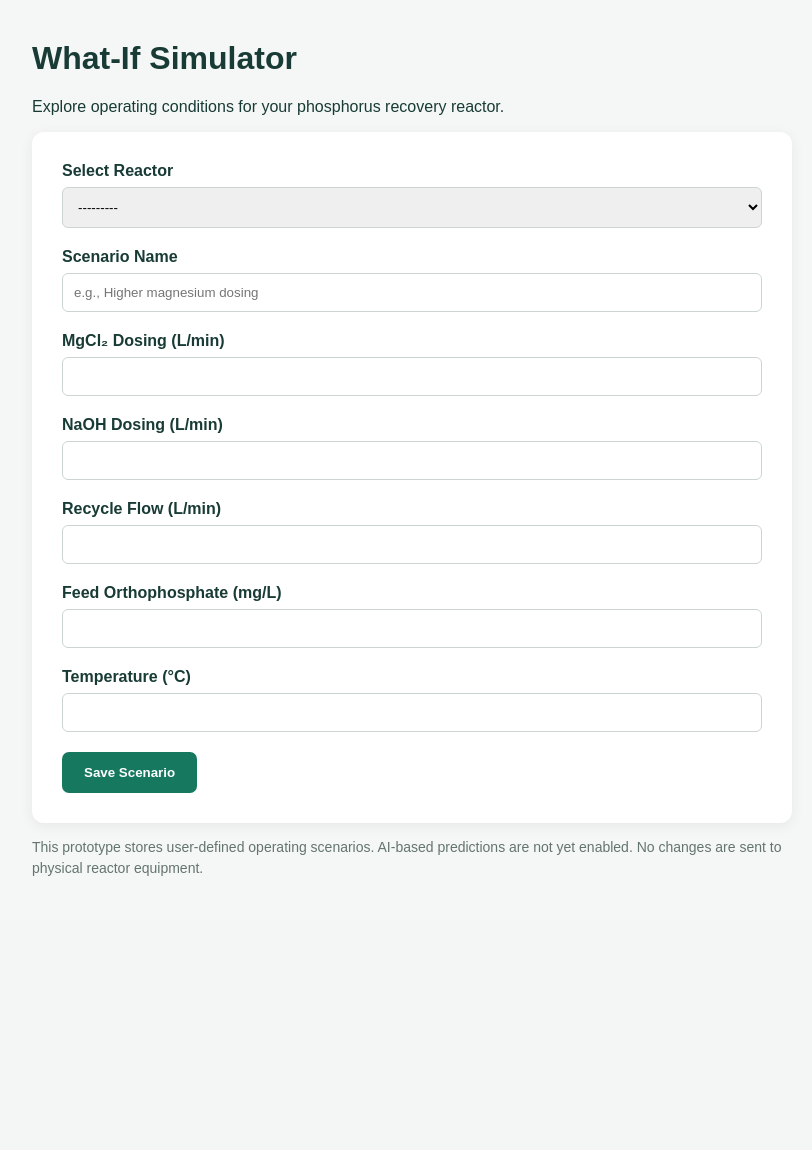
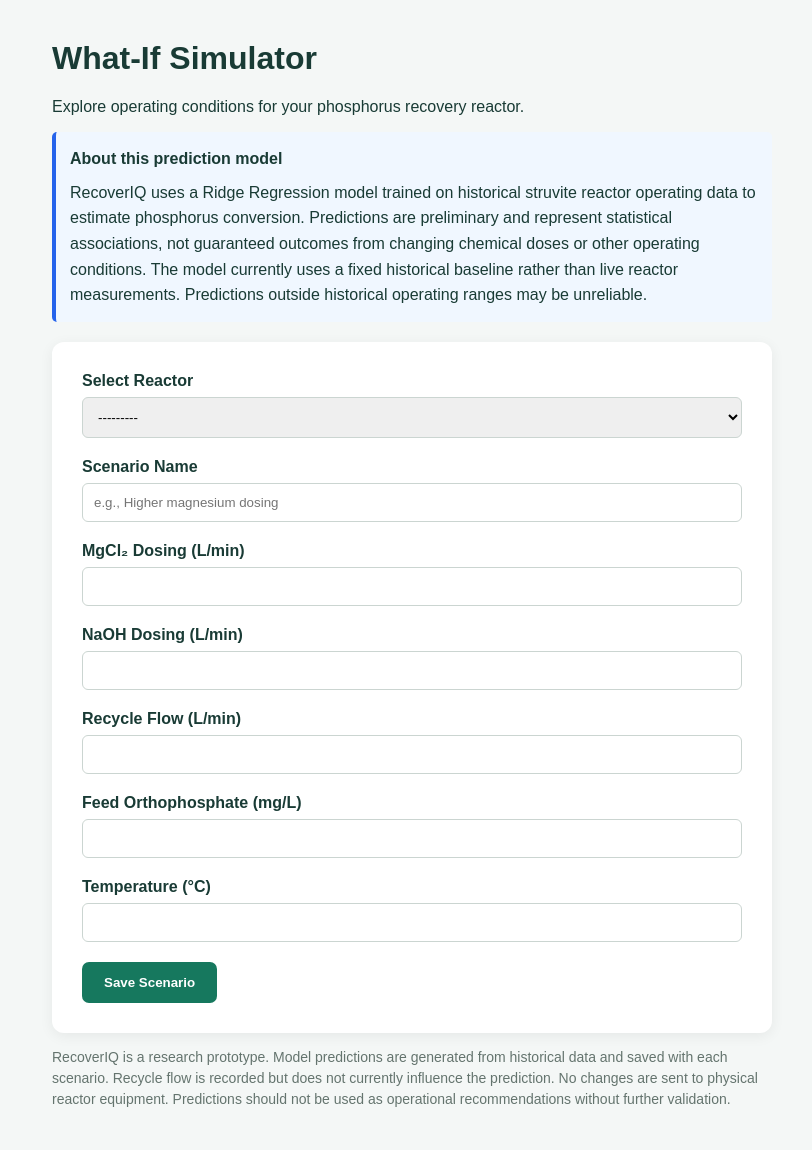
Before and after one commit to rishabhpuri34/RecoverIQ, a Django app: page /simulator/ in a window 1280 px wide. Shown: the part 145-1295 px from the top of the page, without its empty margins (228-1040 px from the left). Before the commit the page ends 1021 px from the top, so only its background shows below. Run offline with Django 5.2, Linux system fonts and the light colour scheme; the visitor is signed in with stand-in values (Sample User, id 1); data that the repository does not hold is empty.

Commit message:
Integrate Ridge ML predictions, scenario comparisons, and model warnings

```diff
--- /dev/null
+++ b/core/ml_predictor.py
@@ -0,0 +1,120 @@
+
+import json
+from pathlib import Path
+
+import joblib
+import pandas as pd
+from django.conf import settings
+
+
+MODEL_DIR = Path(settings.BASE_DIR) / "ml_models"
+
+MODEL_PATH = MODEL_DIR / "recoveriq_ridge_practical_v1.pkl"
+BASELINE_PATH = MODEL_DIR / "recoveriq_baseline_v1.json"
+
+# Historical training ranges for operator-adjustable inputs
+TRAINING_RANGES = {
+    "DOSE Mg Flow LPM": (0.119, 0.809),
+    "DOSE Na Flow LPM": (0.117, 0.710),
+    "FEED OP mM": (
+        60.607 / 30.973762,
+        175.021 / 30.973762,
+    ),
+    "Temperature C": (10.272, 22.701),
+}
+
+
+
+def predict_conversion(overrides=None):
+    """
+    Predict phosphorus conversion using the trained
+    30-feature Ridge Regression model.
+
+    overrides: Optional dictionary containing operating
+    conditions to replace in the baseline observation.
+    """
+
+    # Load trained model and scalers
+    bundle = joblib.load(MODEL_PATH)
+
+    model = bundle["model"]
+    x_scaler = bundle["xscaler"]
+    y_scaler = bundle["yscaler"]
+    features = bundle["features"]
+
+    # Load historical baseline
+    with open(BASELINE_PATH, "r") as f:
+        baseline = json.load(f)
+
+    # Copy baseline features
+    input_values = baseline["features"].copy()
+
+    # Apply user-adjusted operating conditions
+    if overrides:
+        unknown = set(overrides) - set(features)
+        if unknown:
+            raise ValueError(
+                f"Unknown model features: {sorted(unknown)}"
+            )
+        input_values.update(overrides)
+
+        # Recalculate derived features if feed OP changes
+        if "FEED OP mM" in overrides:
+            feed_op = float(input_values["FEED OP mM"])
+            feed_tp = float(input_values["FEED TP mM"])
+            # Recover baseline Mg concentration from the original
+            # baseline ratio and baseline OP concentration
+            feed_mg = (
+                    float(baseline["features"]["FEED Mg:P"])
+                    * float(baseline["features"]["FEED OP mM"])
+            )
+
+            # Validate physically meaningful concentrations
+            if not (0 < feed_op <= feed_tp):
+                raise ValueError(
+                    "Feed OP must be greater than zero "
+                    "and cannot exceed feed TP."
+                )
+
+            input_values["FEED InvOP"] = 1.0 / feed_op
+            input_values["FEED Mg:P"] = feed_mg / feed_op
+            input_values["FEED TP-OP mM"] = feed_tp - feed_op
+
+    # Ensure correct feature order
+    X = pd.DataFrame(
+        [{feature: input_values[feature] for feature in features}],
+        columns=features
+    )
+
+    # Scale inputs and predict
+    X_scaled = x_scaler.transform(X)
+    y_scaled = model.predict(X_scaled)
+
+    prediction = y_scaler.inverse_transform(
+        y_scaled.reshape(-1, 1)
+    )[0, 0]
+
+    return float(prediction)
+
+def check_training_ranges(overrides):
+    """
+    Return warnings for inputs outside historical training ranges.
+    Predictions are still allowed.
+    """
+    warnings = []
+
+    for feature, value in overrides.items():
+        if feature not in TRAINING_RANGES:
+            continue
+
+        minimum, maximum = TRAINING_RANGES[feature]
+        value = float(value)
+
+        if value < minimum or value > maximum:
+            warnings.append(
+                f"{feature}: {value:.3f} is outside the "
+                f"historical training range "
+                f"({minimum:.3f}–{maximum:.3f})."
+            )
+
+    return warnings
--- a/core/models.py
+++ b/core/models.py
@@ -86,6 +86,14 @@ class Scenario(models.Model):
     )
     temperature_c = models.FloatField()
 
+    baseline_conversion = models.FloatField(
+        null=True,
+        blank=True
+    )
+    prediction_warnings = models.JSONField(
+        default=list,
+        blank=True
+    )
     predicted_conversion = models.FloatField(
         null=True,
         blank=True,
@@ -94,6 +102,33 @@ class Scenario(models.Model):
             MaxValueValidator(1)
         ]
     )
+
+    @property
+    def predicted_conversion_percent(self):
+        if self.predicted_conversion is None:
+            return None
+        return self.predicted_conversion * 100
+
+    @property
+    def baseline_conversion_percent(self):
+        if self.baseline_conversion is None:
+            return None
+        return self.baseline_conversion * 100
+
+
+    @property
+    def conversion_difference(self):
+        if (
+            self.predicted_conversion is None
+            or self.baseline_conversion is None
+        ):
+            return None
+
+        return (
+            self.predicted_conversion - self.baseline_conversion
+        ) * 100
+
+
 
     predicted_yield = models.FloatField(
         null=True,
--- a/core/views.py
+++ b/core/views.py
@@ -5,6 +5,8 @@ from django.contrib.auth.decorators import login_required
 from django.shortcuts import render, redirect
 from .forms import ScenarioForm
 from .models import Reactor, ReactorObservation, Scenario
+from .ml_predictor import predict_conversion, check_training_ranges
+from django.contrib import messages
 
 
 def dashboard(request):
@@ -26,6 +28,7 @@ def dashboard(request):
     return render(request, "core/dashboard.html", context)
 
 
+
 @login_required(login_url="/admin/login/")
 def simulator(request):
     if request.method == "POST":
@@ -34,9 +37,49 @@ def simulator(request):
         if form.is_valid():
             scenario = form.save(commit=False)
             scenario.user = request.user
+
+            # Map form inputs to model feature names.
+            # Only MgCl2 and NaOH dosing are used at this stage.
+
+            # Convert feed orthophosphate from mg/L as P to mM
+            feed_op_mM = float(scenario.feed_op_mg_l) / 30.973762
+
+            overrides = {
+                "DOSE Mg Flow LPM": float(scenario.mgcl2_flow_lpm),
+                "DOSE Na Flow LPM": float(scenario.naoh_flow_lpm),
+                "FEED OP mM": feed_op_mM,
+                "Temperature C": float(scenario.temperature_c),
+            }
+            warnings = check_training_ranges(overrides)
+            scenario.prediction_warnings = warnings
+
+            # Predict phosphorus conversion
+
+            try:
+                predicted_conversion = predict_conversion(
+                    overrides=overrides
+                )
+            except ValueError as error:
+                form.add_error("feed_op_mg_l", str(error))
+
+                return render(
+                    request,
+                    "core/simulator.html",
+                    {"form": form}
+                )
+
+            # Store model prediction in the scenario
+            scenario.predicted_conversion = predicted_conversion
+            scenario.baseline_conversion = predict_conversion()
+            scenario.model_version = "ridge_practical_v1"
+
+            # Save scenario and prediction
+
             scenario.save()
 
+
             return redirect("scenario_history")
+
 
     else:
         form = ScenarioForm()
@@ -46,6 +89,7 @@ def simulator(request):
         "core/simulator.html",
         {"form": form}
     )
+
 
 
 @login_required
--- a/templates/core/simulator.html
+++ b/templates/core/simulator.html
@@ -137,6 +137,8 @@
 </header>
 
 <main>
+
+<main>
     <h1>What-If Simulator</h1>
 
     <p>
@@ -144,7 +146,35 @@
         recovery reactor.
     </p>
 
+    <div style="
+        padding: 14px;
+        margin: 15px 0 20px 0;
+        background-color: #f0f7ff;
+        border-left: 4px solid #2563eb;
+        border-radius: 5px;
+        line-height: 1.6;
+    ">
+        <strong>About this prediction model</strong>
+
+        <p style="margin: 8px 0 0 0;">
+            RecoverIQ uses a Ridge Regression model trained on
+            historical struvite reactor operating data to estimate
+            phosphorus conversion.
+
+            Predictions are preliminary and represent statistical
+            associations, not guaranteed outcomes from changing
+            chemical doses or other operating conditions.
+
+            The model currently uses a fixed historical baseline
+            rather than live reactor measurements.
+
+            Predictions outside historical operating ranges may
+            be unreliable.
+        </p>
+    </div>
+
     <div class="card">
+
         <form method="post">
             {% csrf_token %}
 
@@ -170,11 +200,16 @@
         </form>
     </div>
 
-    <p class="note">
-        This prototype stores user-defined operating scenarios.
-        AI-based predictions are not yet enabled.
-        No changes are sent to physical reactor equipment.
-    </p>
+
+<p class="note">
+    RecoverIQ is a research prototype. Model predictions are
+    generated from historical data and saved with each scenario.
+    Recycle flow is recorded but does not currently influence
+    the prediction. No changes are sent to physical reactor
+    equipment. Predictions should not be used as operational
+    recommendations without further validation.
+</p>
+
 </main>
 
 </body>
```
Also changed, not shown: templates/core/scenario_history.html (+63 -2 lines), test_ml_model.py (added, +50 -0 lines), core/migrations/0002_scenario_prediction_warnings.py (added), core/migrations/0003_scenario_baseline_conversion.py (added), 1 other file.
